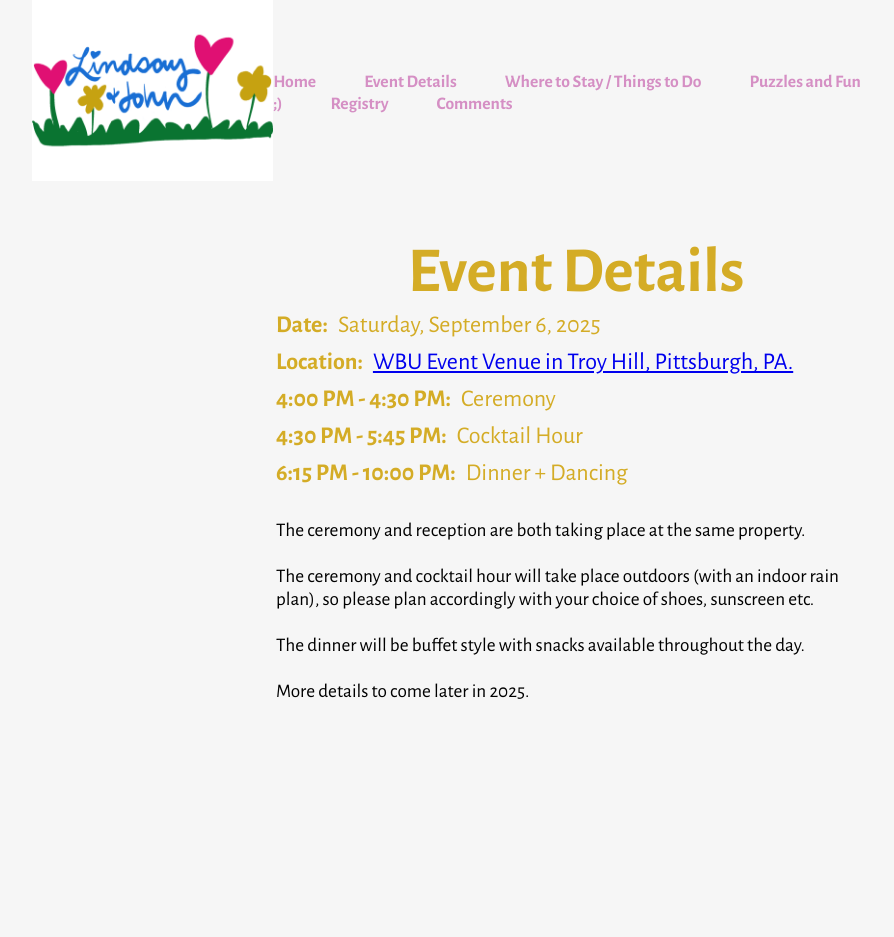
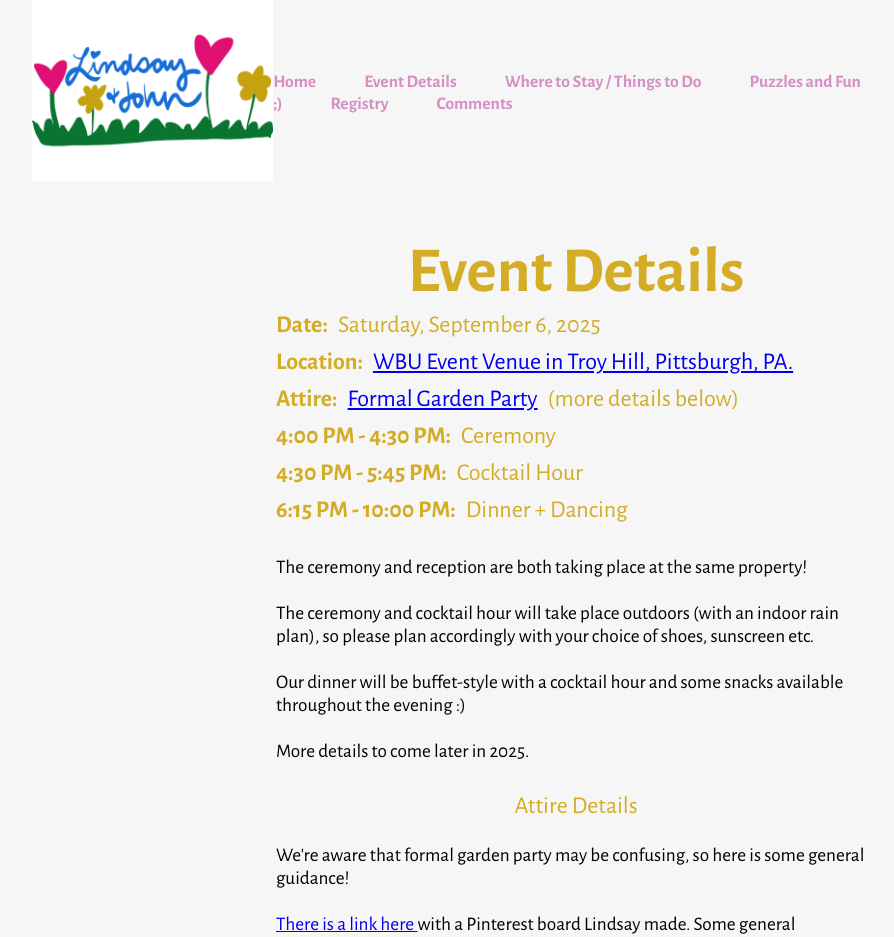
Before and after one commit to johnpmeyer/WeddingWebsite, a React (Create React App) app in the folder weddding_website/: page /event-details in a window 1280 px wide. Shown: the top 937 px of the page, without its empty margins (64-958 px from the left). Before the commit the page ends 800 px from the top, so only its background shows below. Built offline with nearby package versions, Linux system fonts and the light colour scheme.

Commit message:
Adding updates to outfit and fixing typos

```diff
--- a/weddding_website/src/App.css
+++ b/weddding_website/src/App.css
@@ -68,6 +68,10 @@
     margin-right:10em;
   }
 
+  .event-details-container {
+    padding-bottom: 40px;
+  }
+
   .event-details-main-text-container {
     flex: 1;
     display: flex;
@@ -83,7 +87,6 @@
     align-items: center;
     padding-top: 3em;
   }
-
 
   .registry-main-text-container {
     flex: 1;
--- a/weddding_website/src/components/Event_Details.js
+++ b/weddding_website/src/components/Event_Details.js
@@ -12,14 +12,30 @@ function Event_Details() {
               <div class="agenda-item"><strong>Date: </strong> <span class="event">Saturday, September 6, 2025</span></div>
                 <div class='agenda-item'><strong>Location:</strong><a href = "https://www.google.com/maps/place/The+WBU+Event+Venue/@40.4665571,
                 -79.9941594,17z/data=!3m1!4b1!4m6!3m5!1s0x8834f3558aa39293:0xb4d846675d8e2c8!8m2!3d40.4665571!4d-79.9915845!16s%2Fg%2F11g2yydy1v?entry=ttu">WBU Event Venue in Troy Hill, Pittsburgh, PA.</a></div>
+                <div class="agenda-item"><strong>Attire:</strong><a href = "https://www.pinterest.com/lindsay_hagerty/wedding-guest-inspiration/?invite_code=748b51e48a0343508b6112b616ed6b8e&sender=245727860826886436">Formal Garden Party </a> (more details below)</div>
                 <div class="agenda-item"><strong>4:00 PM - 4:30 PM: </strong> <span class="event">Ceremony</span></div>
                 <div class="agenda-item"><strong>4:30 PM - 5:45 PM: </strong> <span class="event">Cocktail Hour</span></div>
                 <div class="agenda-item"><strong>6:15 PM - 10:00 PM: </strong> <span class="event">Dinner + Dancing</span></div>
 
-              <p><br></br>The ceremony and reception are both taking place at the same property.</p>
+              <p><br></br>The ceremony and reception are both taking place at the same property!</p>
               <p><br></br>The ceremony and cocktail hour will take place outdoors (with an indoor rain plan), so please plan accordingly with your choice of shoes, sunscreen etc.</p>
-              <p><br></br>The dinner will be buffet style with snacks available throughout the day.</p>
+              <p><br></br>Our dinner will be buffet-style with a cocktail hour and some snacks available throughout the evening :)</p>
+
               <p><br></br>More details to come later in 2025.</p>
+
+              <p className='primary-text'><br></br>Attire Details</p>
+
+              <p><br></br>We're aware that formal garden party may be confusing, so here is some general guidance!</p>
+
+              <p><br></br><a href = "https://www.pinterest.com/lindsay_hagerty/wedding-guest-inspiration/?invite_code=748b51e48a0343508b6112b616ed6b8e&sender=245727860826886436">There is a link here </a>
+              with a Pinterest board Lindsay made. Some general descriptors of this attire are: flowy, formal, colorful, handkerchief, vintage, natural fibers! With sensible
+              shoes for grass and mulch.</p>
+
+              <p><br></br>In general, avoiding all-black attire is best for this style.</p>
+
+              <p><br></br>Please do not feel the need to break the bank finding a unique outfit for just this wedding. We hope you enjoy dressing for this! <br></br></p>
+
+
               </div>
           </div>
       </div>
--- a/weddding_website/src/components/Registry.js
+++ b/weddding_website/src/components/Registry.js
@@ -9,9 +9,9 @@ const Registry = () => {
             <div className='registry-main-text-container'>
                 <h1 className='primary-heading'>Registry Info</h1>
 
-                <h2><br></br>Wedding Registry</h2>
-
-                <p><br></br>We love sentimental gifts from friends. Besides that, we'd much prefer cash or a check as a gift. We'll be putting any money towards our honeymoon (in Greece!) and updating our home. Thank you!</p>
+                <p><br></br>We love sentimental gifts from friends!</p>
+                <p><br></br>Besides that, we'd much prefer cash or a check as a gift. We'll be putting any money towards our honeymoon (in Greece!) and updating our home.</p>
+                <p><br></br>Any gifts are not expected but greatly appreciated. Thank you!</p>
             </div>
         </div>
       </div>
--- a/weddding_website/src/components/Where_to_Stay.js
+++ b/weddding_website/src/components/Where_to_Stay.js
@@ -54,7 +54,7 @@ function Where_to_Stay() {
                   <li><strong><a href = 'https://www.themontereypub.com/'>Monterey Pub</a> - </strong> Irish pub in North Side.</li>
                   <li><strong><a href = 'https://www.brilloboxpgh.com/'>Brillobox</a> - </strong> Bar with decent food. It's near a lot of other bars / restaurants.</li>
                   <li><strong><a href = 'https://nickysthaikitchen.com/'>Nicky's Thai</a> - </strong> The North Side location has nice patio / garden seating.</li>
-                  <li><strong><a href = 'https://pusadeesgarden.com/info/'>Pusadee's Garden</a> - </strong> Never been here, but it's very fancing. People love it.</li>
+                  <li><strong><a href = 'https://pusadeesgarden.com/info/'>Pusadee's Garden</a> - </strong> Never been here, but it's very fancy. People love it.</li>
                   <li><strong><a href = 'https://www.allegropgh.com/'>Allegro Bakery</a> - </strong> Vegan bakery with mind-blowing products.</li>
                   <li><strong><a href = 'https://altiuspgh.com/'>Altius</a> - </strong> Never been here, but I heard the food is good. Insane view!</li>
                 </ul>
```
